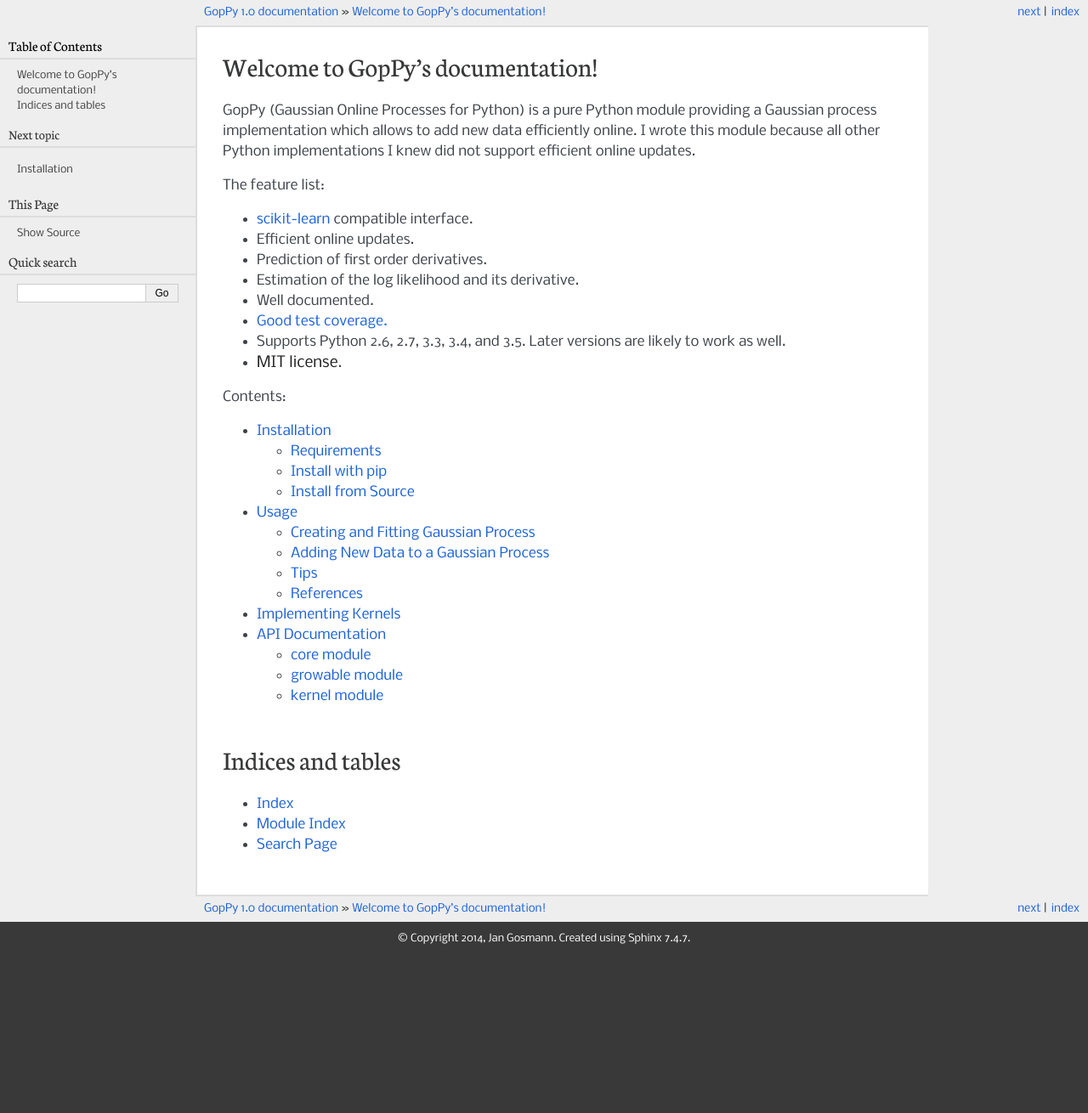
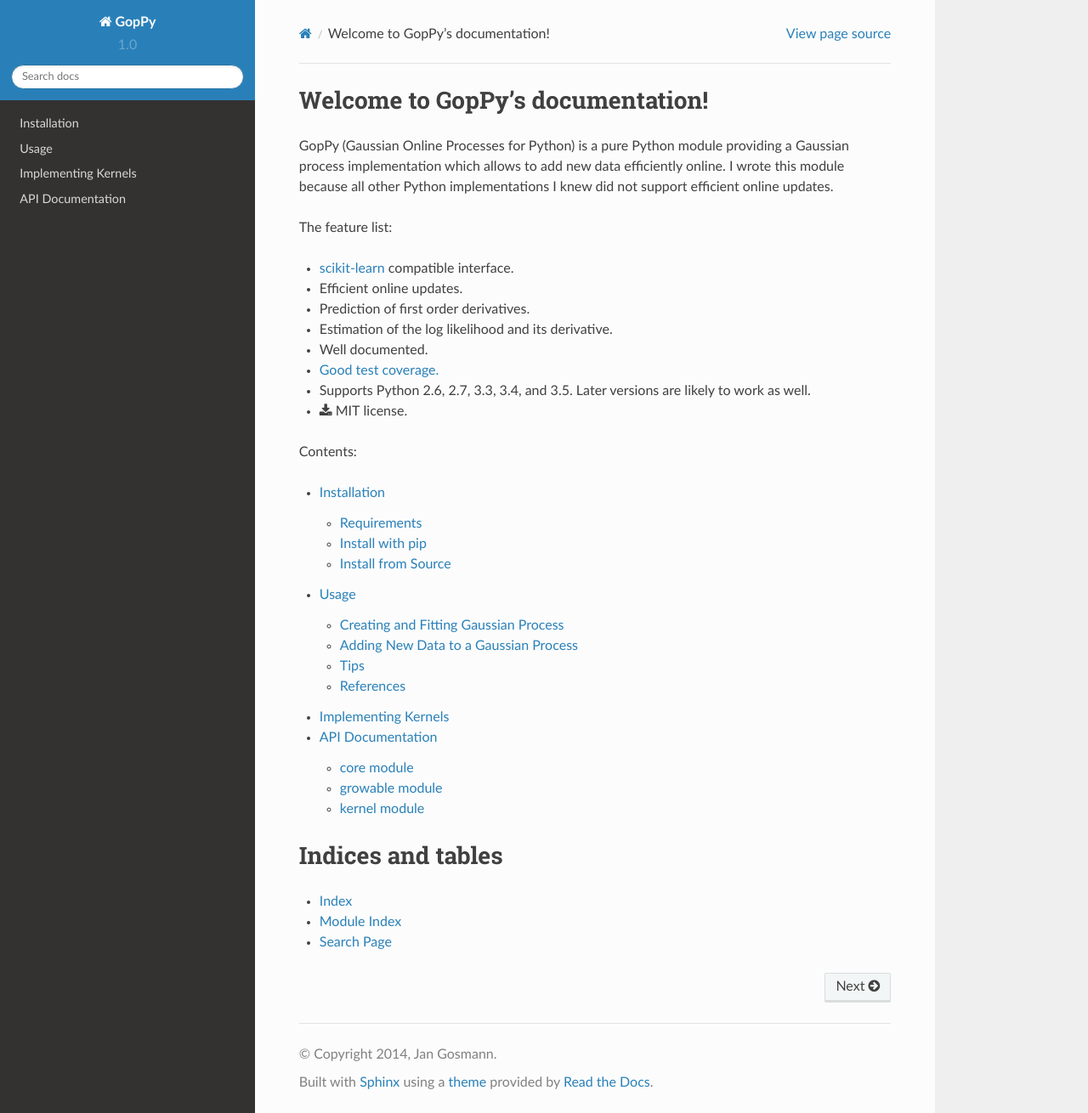
Before and after one commit to jgosmann/goppy, a Sphinx documentation site: the page built from doc/index.rst, in a window 1280 px wide and 1310 px high. Shown: the whole window at 85% size. Built offline with Sphinx 7.4.7 and the Read the Docs theme 2.0.0, drawn with Linux system fonts in a browser that asks for light colours.

Commit message:
Switch documentation to sphinx-rtd-theme

```diff
--- a/doc/conf.py
+++ b/doc/conf.py
@@ -109,7 +109,7 @@ pygments_style = "sphinx"
 
 # The theme to use for HTML and HTML Help pages.  See the documentation for
 # a list of builtin themes.
-html_theme = "pyramid"
+html_theme = "sphinx_rtd_theme"
 
 # Theme options are theme-specific and customize the look and feel of a theme
 # further.  For a list of options available for each theme, see the
--- a/pyproject.toml
+++ b/pyproject.toml
@@ -39,6 +39,7 @@ pytest = "^7.4.0"
 pytest-cov = "^4.1.0"
 sphinx = "^7.1.2"
 matplotlib = "^3.7.2"
+sphinx-rtd-theme = "^1.2.2"
 
 [build-system]
 build-backend = "poetry.core.masonry.api"
```
Also changed, not shown: 1 other file.
